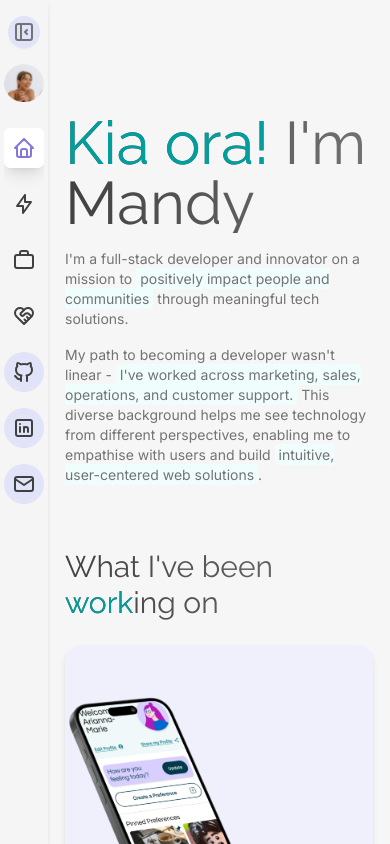
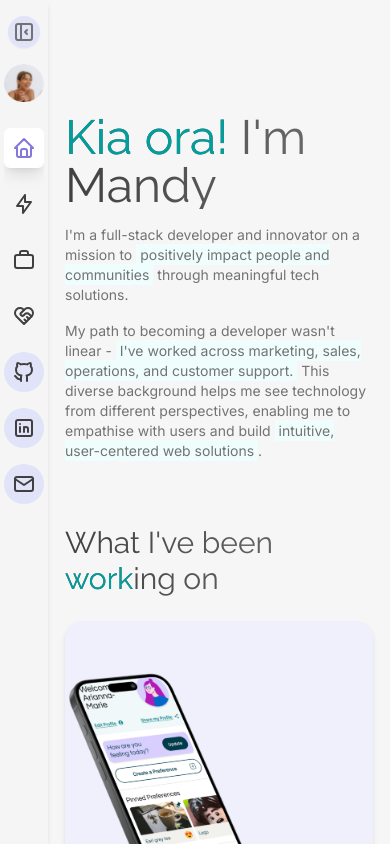
Before and after one commit to mandyh101/portfolio-2025, a Next.js app: page / in a window 390 px wide. Built offline with nearby package versions, Linux system fonts and the light colour scheme.

Commit message:
fix: fit h1 text on smallest screen sizes

```diff
--- a/src/app/globals.css
+++ b/src/app/globals.css
@@ -33,7 +33,7 @@
    }
 
    .h1{
-    @apply text-6xl md:text-7xl
+    @apply text-5xl sm:text-6xl lg:text-7xl
    }
 
    .h2{
```
